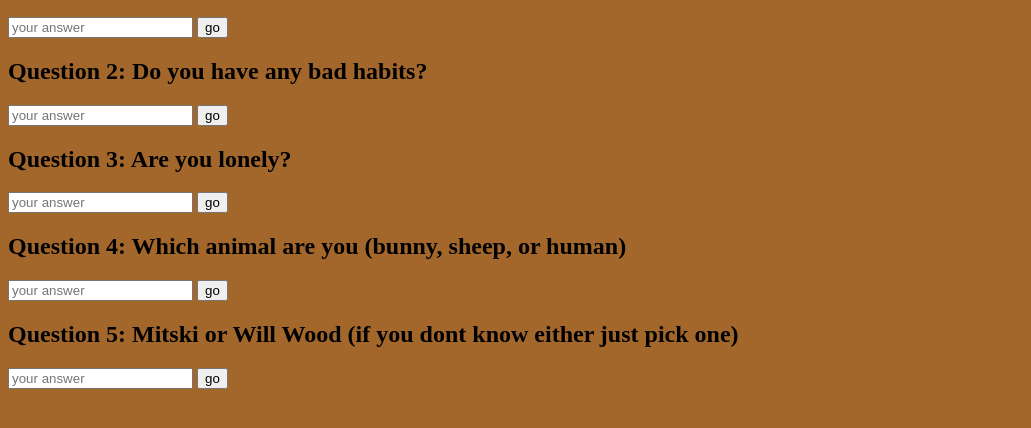
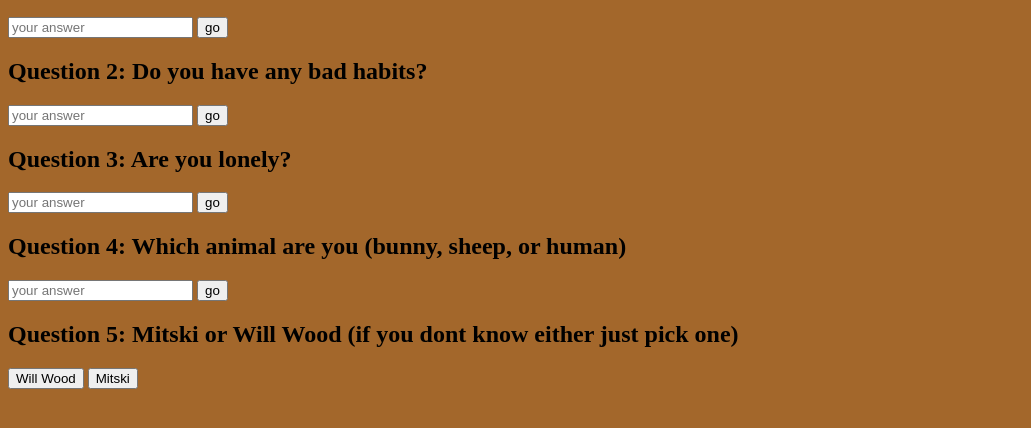
Before and after one commit to Niveaiscool/waltenquiz, a plain HTML site: page index.html in a window 1280 px wide. Shown: the part 110-538 px from the top of the page, without its empty margins (0-1031 px from the left). Drawn offline with Linux system fonts and the light colour scheme; a script that the page names is missing.

Commit message:
Albedo'srightpinkytoe

```diff
--- a/index.html
+++ b/index.html
@@ -13,19 +13,23 @@
 <h2> Question 1: How old are you?</h2>
 <input class="age" placeholder="your answer">
 <button class="age-button">go</button>
+
 <h2> Question 2: Do you have any bad habits?</h2>
 <input class="yn" placeholder="your answer">
 <button class="habit-button">go</button>
 <h2> Question 3: Are you lonely?</h2>
+
 <input class="alone" placeholder="your answer">
 <button class="alone-button">go</button>
 <h2> Question 4: Which animal are you (bunny, sheep, or human)</h2>
+
 <input class="animal" placeholder="your answer">
 <button class="animal-button">go</button>
+<div>
 <h2> Question 5: Mitski or Will Wood (if you dont know either just pick one)</h2>
-<input class="song" placeholder="your answer">
-<button class="song-button">go</button>
-
+<button class="will-wood">Will Wood</button>
+<button class="mitski">Mitski</button>
+</div>
 
 
 </body>
```
